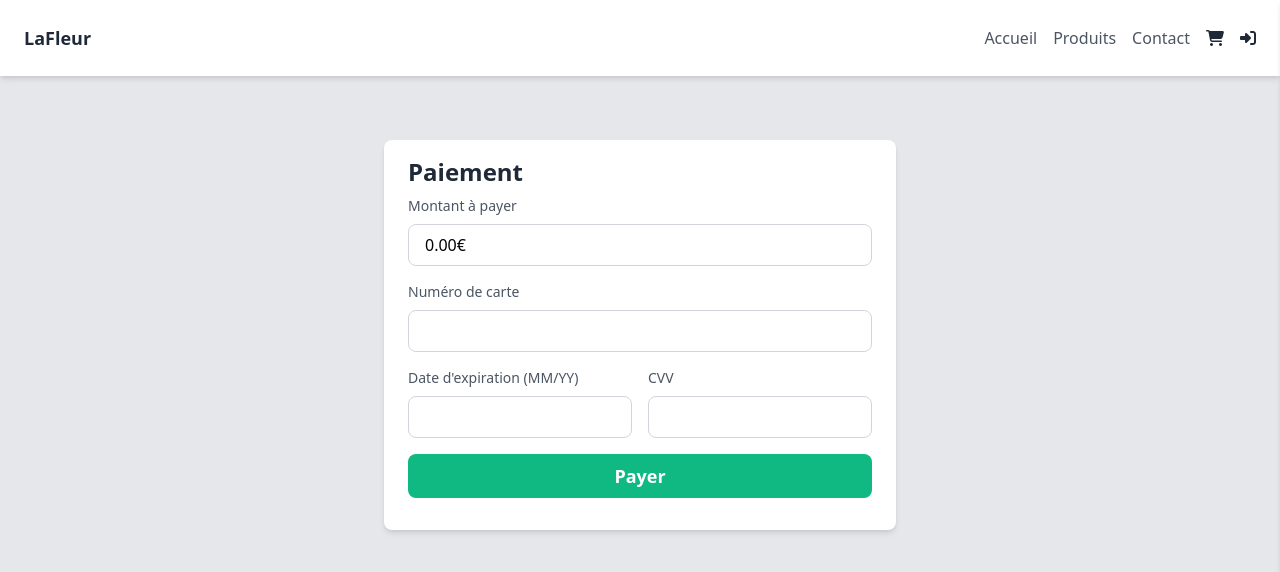
After one commit to Mits0u/projet_lafleur, a PHP site: page /paiement.php in a window 1280 px wide. The commit adds this page. Shown: the top 572 px of the page. Run offline with PHP 8.4, Linux system fonts and the light colour scheme; some libraries are stand-ins or nearby versions.

Commit message:
ajout page de paiement

```diff
--- /dev/null
+++ b/paiement.php
@@ -0,0 +1,112 @@
+<?php session_start(); ?>
+
+<!DOCTYPE html>
+<html lang="en">
+
+<head>
+    <meta charset="UTF-8">
+    <meta name="viewport" content="width=device-width, initial-scale=1.0">
+    <title>LaFleur | Paiement</title>
+    <link href="https://cdn.jsdelivr.net/npm/tailwindcss@2.2.19/dist/tailwind.min.css" rel="stylesheet">
+    <script src="https://kit.fontawesome.com/35413ab60a.js" crossorigin="anonymous"></script>
+    <style>
+        body {
+            overflow: hidden;
+        }
+    </style>
+</head>
+
+<body class="bg-gray-200">
+
+    <?php include 'navbar.php'; ?>
+
+    <div class="max-w-lg mx-auto bg-white shadow-md rounded-lg overflow-hidden mt-16">
+        <div class="px-6 py-4">
+            <h2 class="text-2xl font-bold text-gray-800 mb-2">Paiement</h2>
+            <form action="#" method="POST" id="payment-form" class="space-y-4">
+                <div>
+                    <label for="amount" class="block text-sm font-medium text-gray-600">Montant à payer</label>
+                    <input type="text" id="amount" name="amount" class="w-full px-4 py-2 mt-2 border border-gray-300 rounded-lg focus:outline-none focus:border-green-500" readonly>
+                </div>
+                <div>
+                    <label for="card-number" class="block text-sm font-medium text-gray-600">Numéro de carte</label>
+                    <input type="text" id="card-number" name="card-number" class="w-full px-4 py-2 mt-2 border border-gray-300 rounded-lg focus:outline-none focus:border-green-500" pattern="\d{16}" maxlength="16" required>
+                </div>
+                <div class="flex justify-between">
+                    <div class="w-1/2 mr-2">
+                        <label for="expiry-date" class="block text-sm font-medium text-gray-600">Date d'expiration (MM/YY)</label>
+                        <input type="text" id="expiry-date" name="expiry-date" class="w-full px-4 py-2 mt-2 border border-gray-300 rounded-lg focus:outline-none focus:border-green-500" pattern="(0[1-9]|1[0-2])\/?([0-9]{2})" maxlength="5" required>
+                    </div>
+                    <div class="w-1/2 ml-2">
+                        <label for="cvv" class="block text-sm font-medium text-gray-600">CVV</label>
+                        <input type="text" id="cvv" name="cvv" class="w-full px-4 py-2 mt-2 border border-gray-300 rounded-lg focus:outline-none focus:border-green-500" pattern="\d{3,4}" maxlength="4" required>
+                    </div>
+                </div>
+                <div>
+                    <button type="submit" id="pay-button" class="w-full px-4 py-2 text-lg font-semibold text-white bg-green-500 rounded-lg hover:bg-green-600 focus:outline-none focus:bg-green-600">Payer</button>
+                </div>
+            </form>
+            <p id="payment-status" class="mt-4 text-center"></p>
+        </div>
+    </div>
+
+    <script>
+        document.addEventListener('DOMContentLoaded', function() {
+            const amountInput = document.getElementById('amount');
+            const paymentForm = document.getElementById('payment-form');
+            const paymentStatus = document.getElementById('payment-status');
+
+            fetch('panier.php?action=total')
+                .then(response => response.json())
+                .then(data => {
+                    amountInput.value = data.totalPrice + '€';
+                })
+                .catch(error => {
+                    console.error('Erreur lors de la récupération du prix total du panier :', error);
+                });
+
+            paymentForm.addEventListener('submit', function(event) {
+                event.preventDefault();
+                const cardNumber = document.getElementById('card-number').value;
+                const expiryDate = document.getElementById('expiry-date').value;
+                const cvv = document.getElementById('cvv').value;
+
+                if (validateCardNumber(cardNumber) && validateExpiryDate(expiryDate) && validateCVV(cvv)) {
+                    paymentStatus.textContent = "Paiement validé !";
+                } else {
+                    paymentStatus.textContent = "Veuillez saisir des informations de carte valides.";
+                }
+            });
+
+            function validateCardNumber(cardNumber) {
+                let sum = 0;
+                let double = false;
+                for (let i = cardNumber.length - 1; i >= 0; i--) {
+                    let digit = parseInt(cardNumber.charAt(i), 10);
+                    if (double) {
+                        digit *= 2;
+                        if (digit > 9) digit -= 9;
+                    }
+                    sum += digit;
+                    double = !double;
+                }
+                return (sum % 10) === 0;
+            }
+
+            function validateExpiryDate(expiryDate) {
+                const today = new Date();
+                const parts = expiryDate.split('/');
+                const month = parseInt(parts[0], 10);
+                const year = parseInt(parts[1], 10) + 2000;
+                return (year > today.getFullYear() || (year === today.getFullYear() && month > today.getMonth() + 1));
+            }
+
+            function validateCVV(cvv) {
+                return /^\d{3,4}$/.test(cvv);
+            }
+        });
+    </script>
+
+</body>
+
+</html>
--- a/panier.php
+++ b/panier.php
@@ -158,7 +158,7 @@ $cartItems = getCartItems();
                                 <?php echo number_format(array_sum(array_column($cartItems, 'total')), 2) . '€'; ?>
                             </p>
                         </div>
-                        <a href="#" class="block bg-green-500 hover:bg-green-600 text-white font-bold py-3 px-8 mt-6 rounded-full">Payer</a>
+                        <a href="paiement.php" class="block bg-green-500 hover:bg-green-600 text-white font-bold py-3 px-8 mt-6 rounded-full">Payer</a>
                     </div>
                 </div>
             <?php else : ?>
```
